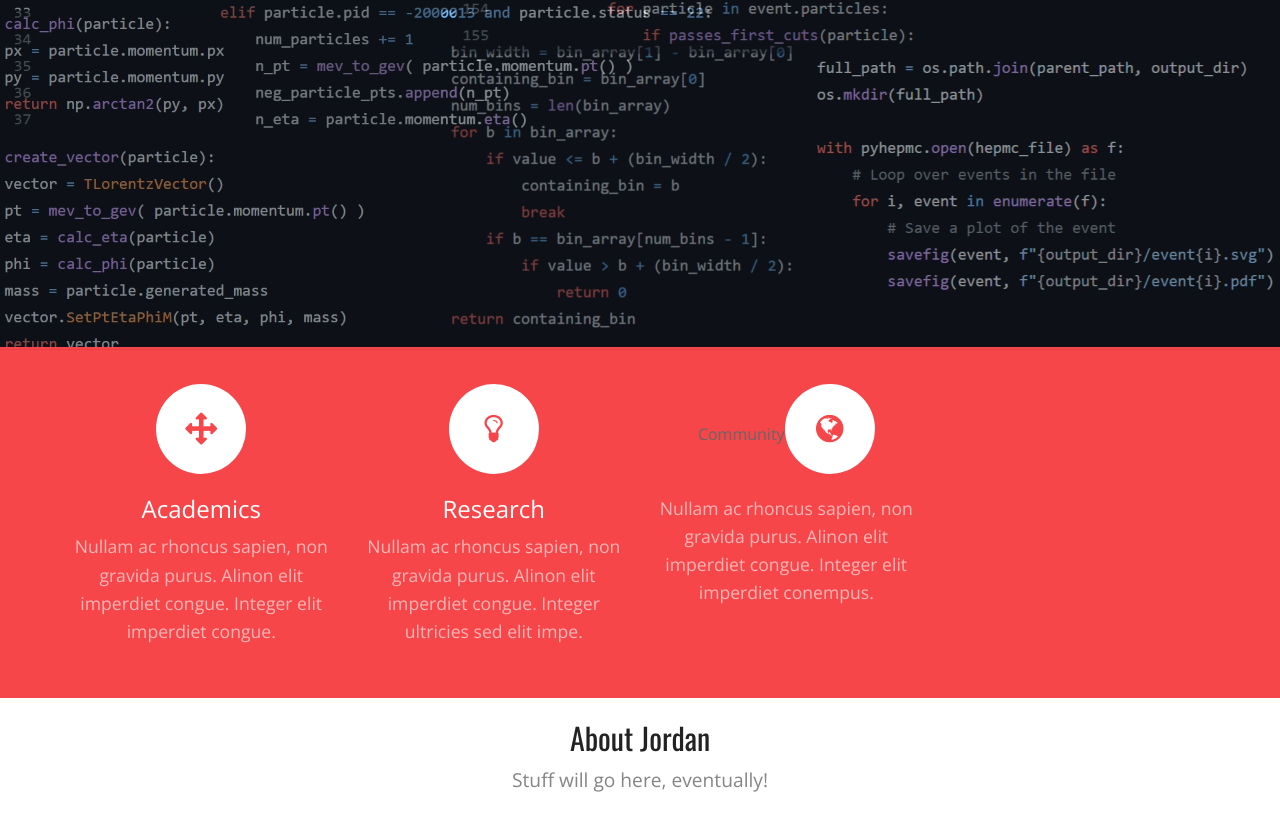
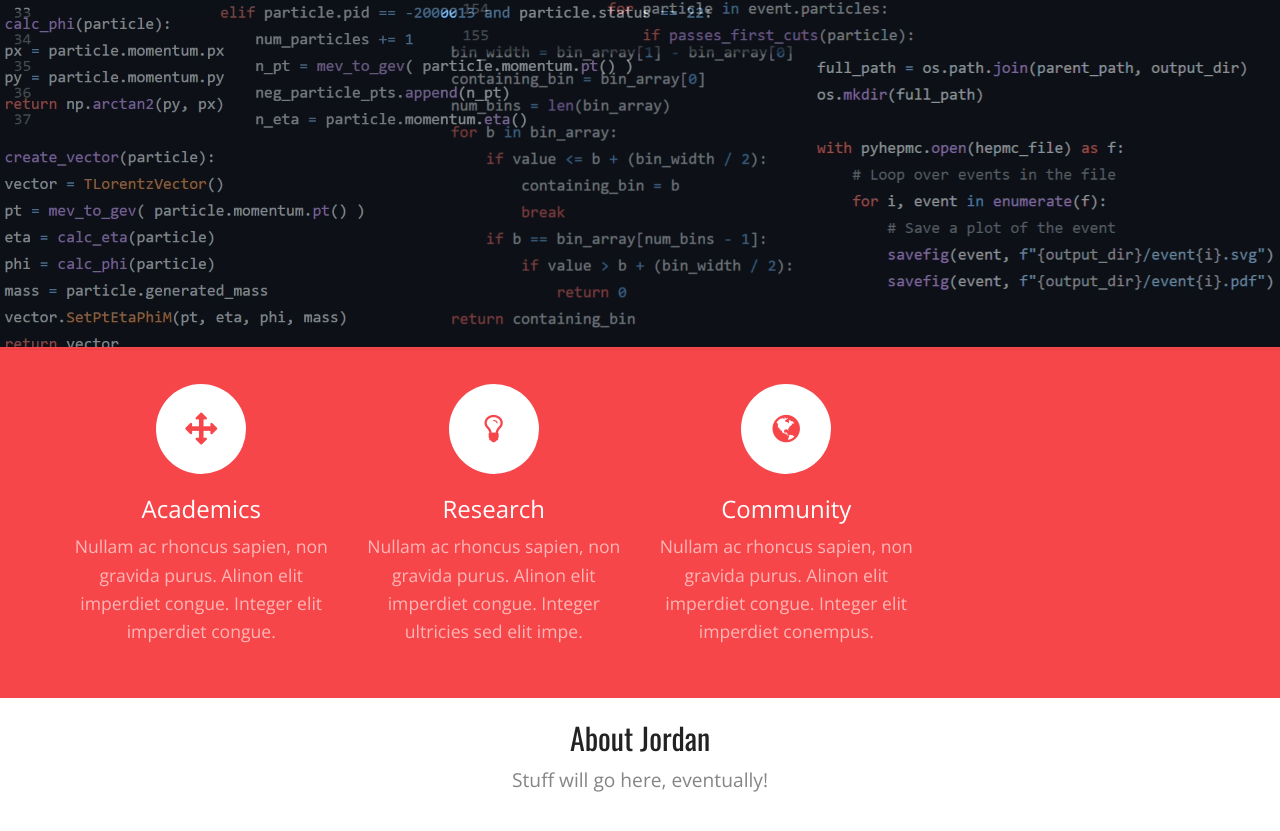
Before and after one commit to j-s-ashley/j-s-ashley.github.io, a plain HTML site: page index.html in a window 1280 px wide. Shown: the part 373-1204 px from the top of the page. Drawn offline with nearby package versions, Linux system fonts and the light colour scheme.

Commit message:
:hammer: Fix HIGHTLIGHTS>'Community' header

```diff
--- a/index.html
+++ b/index.html
@@ -91,8 +91,8 @@
       <!-- end: -->
 
       <!-- item -->
-      <div class="col-md-3 text-center">Community<i class="fa fa-globe fa-2x circle"></i>
-        <h3><span class="id-color"></span></h3>
+      <div class="col-md-3 text-center"> <i class="fa fa-globe fa-2x circle"></i>
+        <h3><span class="id-color">Community</span></h3>
         <p>Nullam ac rhoncus sapien, non gravida purus. Alinon elit imperdiet congue. Integer elit imperdiet conempus.</p>
       </div>
       <!-- end:-->
```
